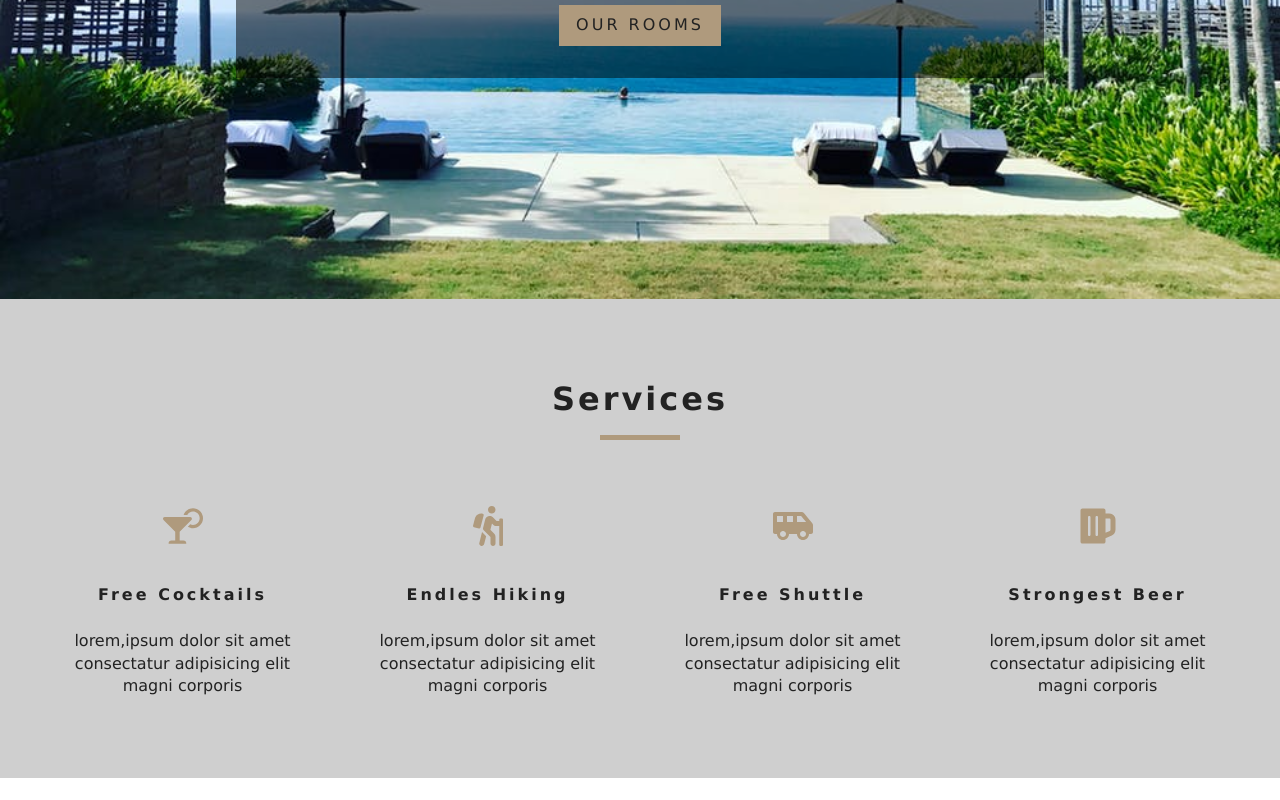
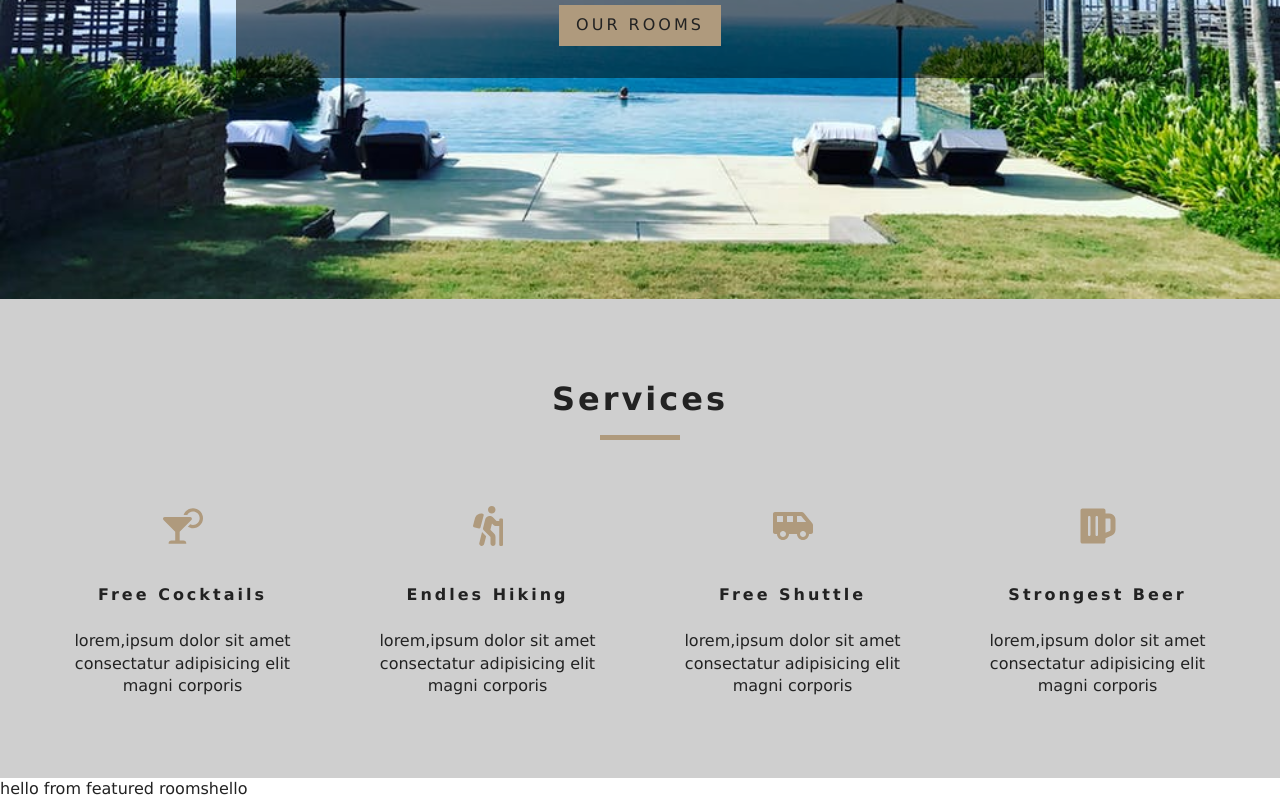
Before and after one commit to mahede182/Khan-resort, a React (Create React App) app: page / in a window 1280 px wide. Shown: the part 501-1301 px from the top of the page. Before the commit the page ends 1279 px from the top, so only its background shows below. Built offline with nearby package versions, Linux system fonts and the light colour scheme.

Commit message:
context init

```diff
--- /dev/null
+++ b/src/component/FeaturedRooms.js
@@ -0,0 +1,15 @@
+import React, { Component } from 'react'
+import { RoomContext } from '../context'
+
+export default class FeaturedRoom extends Component {
+    static contextType = RoomContext
+    render() {
+        const value = this.context
+        console.log(value)
+        return (
+            <div>
+                hello from featured rooms{value}
+            </div>
+        )
+    }
+}
--- /dev/null
+++ b/src/context.js
@@ -0,0 +1,20 @@
+import React, { Component } from 'react'
+
+const RoomContext = React.createContext();
+
+
+class RoomProvider extends Component {
+    state={
+
+    }
+
+    render() {
+        return <RoomContext.Provider value={"hello"}>
+            {this.props.children}
+        </RoomContext.Provider>
+    }
+}
+
+const RoomConsumer = RoomContext.Consumer;
+
+export {RoomProvider,RoomConsumer,RoomContext}
--- a/src/index.js
+++ b/src/index.js
@@ -4,12 +4,17 @@ import './index.css';
 import App from './App';
 import reportWebVitals from './reportWebVitals';
 import { BrowserRouter } from "react-router-dom";
+import {RoomProvider} from './context'
+
 
 ReactDOM.render(
+
   <React.StrictMode>
-    <BrowserRouter>
-      <App />
-    </BrowserRouter>
+    <RoomProvider>
+      <BrowserRouter>
+        <App />
+      </BrowserRouter>
+    </RoomProvider>
   </React.StrictMode>,
   document.getElementById('root')
 );
--- a/src/pages/Home.js
+++ b/src/pages/Home.js
@@ -3,6 +3,7 @@ import Hero from '../component/Hero'
 import Banner from '../component/Bannner'
 import { Link } from 'react-router-dom'
 import Services from '../component/Services'
+import FeaturedRooms from '../component/FeaturedRooms'
 const Home = () => {
     return (
         <>
@@ -16,6 +17,7 @@ const Home = () => {
             </Banner>
         </Hero>
         <Services />
+        <FeaturedRooms />
         </>
     )
 }
```
